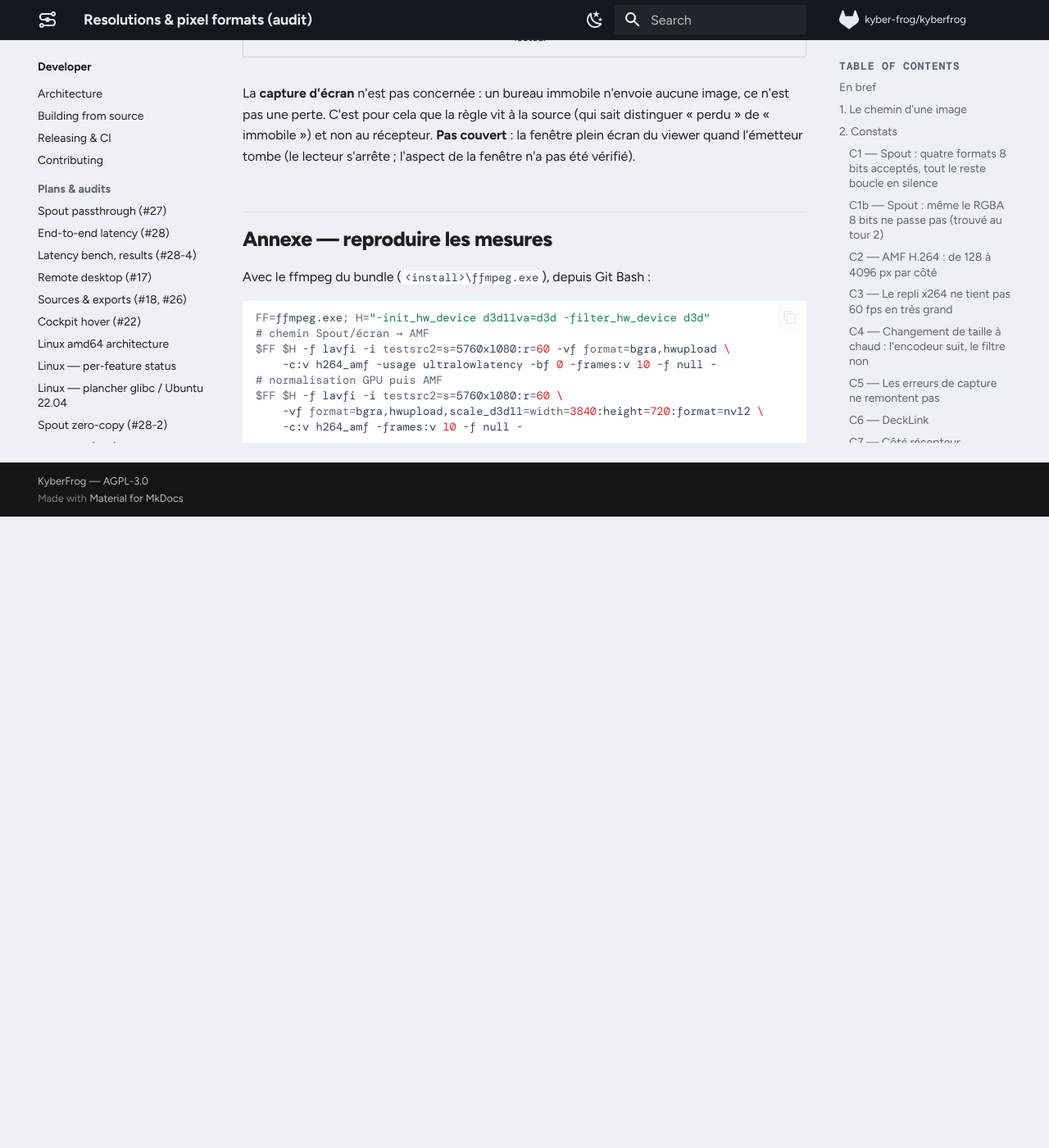
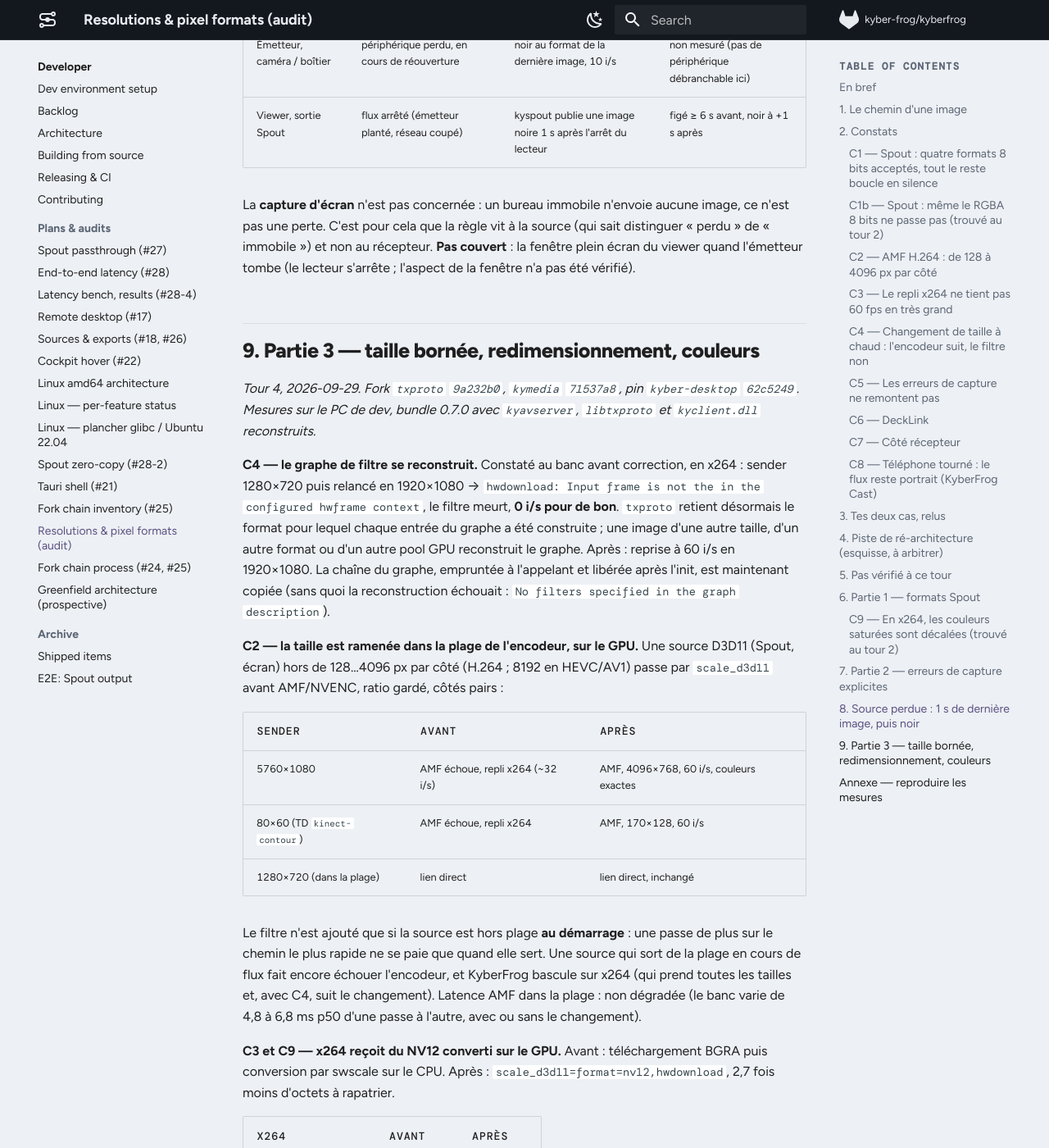
Before and after one commit to CollectiFrog/KyberFrog, an MkDocs documentation site: the page built from docs/dev/audit-resolutions.md, in a window 1280 px wide and 1400 px high, scrolled down 12124 px. Shown: the whole window at 82% size. Built offline with MkDocs 1.6.1 and Material for MkDocs 9.7.7, drawn with Linux system fonts in a browser that asks for light colours; comment, search, counter and statistics services are not loaded; before the commit the page ends 12754 px from its top, so only the background shows below that; some of the changed text lies outside the part shown.

Commit message:
feat(source): sources outside the encoder's size range, mid-stream resizes, x264 colours
Part 3 of the resolutions audit (docs/dev/audit-resolutions.md §9), pin
kyber-desktop 62c5249:

- C2: a GPU source outside 128..4096 px (H.264) is scaled on the GPU ahead
  of AMF/NVENC instead of making it fail — Spout 5760x1080 -> 4096x768 and
  80x60 -> 170x128 on AMF at 60 fps (kymedia 71537a8). In-range sources
  keep the direct link.
- C4: the filter graph is rebuilt when its input changes size (txproto
  9a232b0) — x264 no longer freezes when a sender is resized (0 -> 60 fps).
- C3/C9: x264 gets NV12 converted on the GPU: 4K 36 -> 60 fps, saturated
  colours exact again.

Co-Authored-By: Claude Opus 5.5 <noreply@anthropic.com>

```diff
--- a/docs/dev/audit-resolutions.md
+++ b/docs/dev/audit-resolutions.md
@@ -1,4 +1,4 @@
-# Résolutions et formats d'image, de la source au récepteur — audit (tours 1-3)
+# Résolutions et formats d'image, de la source au récepteur — audit (tours 1-4)
 
 *Étude, pas de code. Point de départ : un projet TouchDesigner qui sort en
 Spout à une résolution « custom » n'arrive jamais au récepteur, et une entrée
@@ -51,6 +51,12 @@ laisse guère de doute, pas encore reproduit), **à confirmer**.
   coupe plus la session et le dit dans l'UI. En chemin, un plantage de
   **tous les viewers** dès qu'un émetteur n'annonce plus aucun écran (fermer
   le sender Spout suivi suffisait). Voir [partie 2](#7-partie-2-erreurs-de-capture-explicites).
+- **Tour 4 — partie 3 faite (taille, redimensionnement, couleurs x264)** :
+  une source hors de la plage de l'encodeur GPU est ramenée dedans sur le
+  GPU (5760×1080 → 4096×768 en AMF au lieu du repli x264), le graphe de
+  filtre se reconstruit quand la source change de taille (fin du gel C4),
+  et x264 reçoit du NV12 converti sur le GPU (4K : 36 → 60 i/s, couleurs
+  exactes, fin de C9). Voir [partie 3](#9-partie-3-taille-bornee-redimensionnement-couleurs).
 
 ## 1. Le chemin d'une image
 
@@ -463,6 +469,58 @@ source (qui sait distinguer « perdu » de « immobile ») et non au récepteur.
 **Pas couvert** : la fenêtre plein écran du viewer quand l'émetteur tombe
 (le lecteur s'arrête ; l'aspect de la fenêtre n'a pas été vérifié).
 
+## 9. Partie 3 — taille bornée, redimensionnement, couleurs
+
+*Tour 4, 2026-09-29. Fork `txproto` `9a232b0`, `kymedia` `71537a8`, pin
+`kyber-desktop` `62c5249`. Mesures sur le PC de dev, bundle 0.7.0 avec
+`kyavserver`, `libtxproto` et `kyclient.dll` reconstruits.*
+
+**C4 — le graphe de filtre se reconstruit.** Constaté au banc avant
+correction, en x264 : sender 1280×720 puis relancé en 1920×1080 →
+`hwdownload: Input frame is not the in the configured hwframe context`, le
+filtre meurt, **0 i/s pour de bon**. `txproto` retient désormais le format
+pour lequel chaque entrée du graphe a été construite ; une image d'une autre
+taille, d'un autre format ou d'un autre pool GPU reconstruit le graphe. Après :
+reprise à 60 i/s en 1920×1080. La chaîne du graphe, empruntée à l'appelant et
+libérée après l'init, est maintenant copiée (sans quoi la reconstruction
+échouait : `No filters specified in the graph description`).
+
+**C2 — la taille est ramenée dans la plage de l'encodeur, sur le GPU.**
+Une source D3D11 (Spout, écran) hors de 128…4096 px par côté (H.264 ;
+8192 en HEVC/AV1) passe par `scale_d3d11` avant AMF/NVENC, ratio gardé,
+côtés pairs :
+
+| Sender | Avant | Après |
+|---|---|---|
+| 5760×1080 | AMF échoue, repli x264 (~32 i/s) | AMF, 4096×768, 60 i/s, couleurs exactes |
+| 80×60 (TD `kinect-contour`) | AMF échoue, repli x264 | AMF, 170×128, 60 i/s |
+| 1280×720 (dans la plage) | lien direct | lien direct, inchangé |
+
+Le filtre n'est ajouté que si la source est hors plage **au démarrage** : une
+passe de plus sur le chemin le plus rapide ne se paie que quand elle sert.
+Une source qui sort de la plage en cours de flux fait encore échouer
+l'encodeur, et KyberFrog bascule sur x264 (qui prend toutes les tailles et,
+avec C4, suit le changement). Latence AMF dans la plage : non dégradée (le
+banc varie de 4,8 à 6,8 ms p50 d'une passe à l'autre, avec ou sans le
+changement).
+
+**C3 et C9 — x264 reçoit du NV12 converti sur le GPU.** Avant :
+téléchargement BGRA puis conversion par swscale sur le CPU. Après :
+`scale_d3d11=format=nv12,hwdownload`, 2,7 fois moins d'octets à rapatrier.
+
+| x264 | Avant | Après |
+|---|---|---|
+| 3840×2160, images/s | 36 | 60 |
+| vert pur reçu | (0, 216, 0) | (0, 255, 0) |
+| rouge pur reçu | (255, 24, 0) | (255, 0, 0) |
+
+`[kyavserver] gpu_normalize = false` (via `[emission.defaults.kyavserver]`)
+rétablit les liens d'avant.
+
+**Pas couvert** : NVENC (pas de GPU NVIDIA ici ; mêmes bornes H.264,
+documentées) ; C6 côté Linux (mode DeckLink changé en cours de flux) ; C7
+(récepteurs dont le décodeur plafonne sous la taille reçue).
+
 ## Annexe — reproduire les mesures
 
 Avec le ffmpeg du bundle (`<install>\ffmpeg.exe`), depuis Git Bash :
```
Also changed, not shown: CHANGELOG.md (+5 -2 lines).
